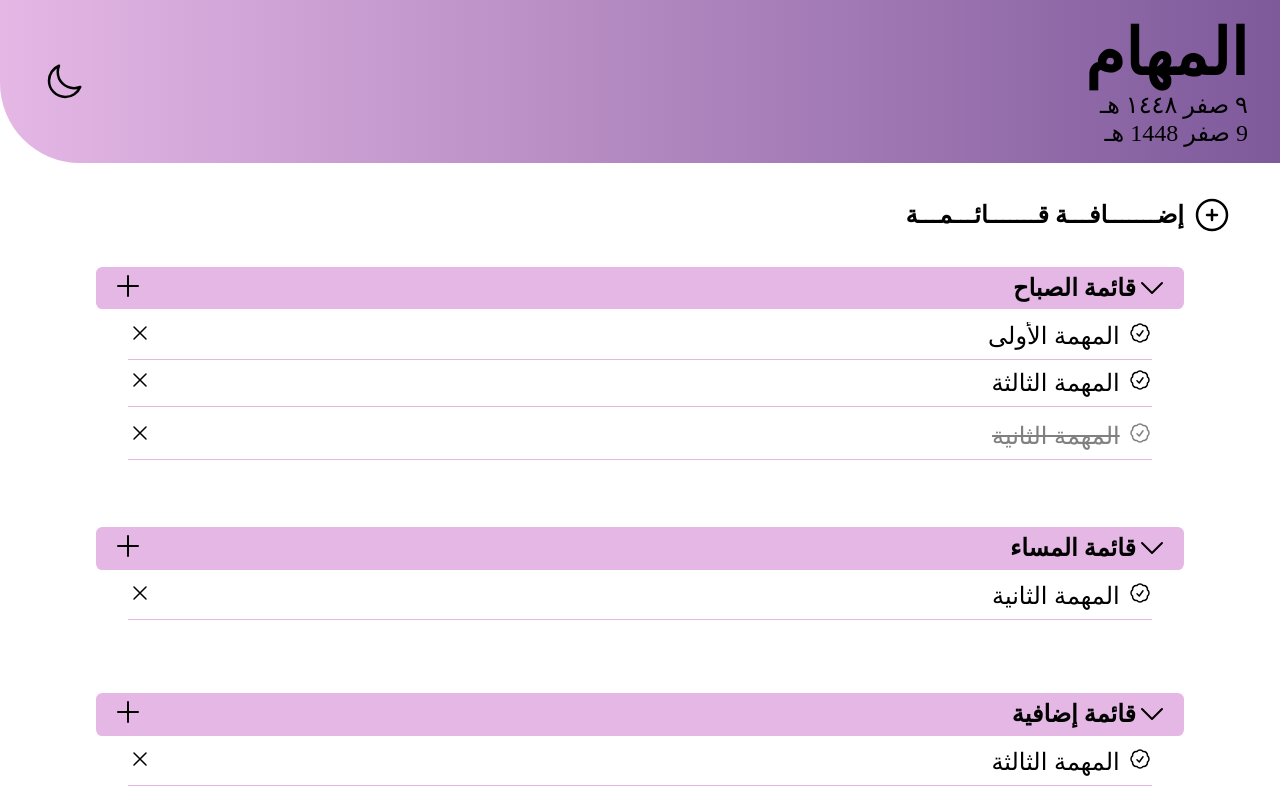
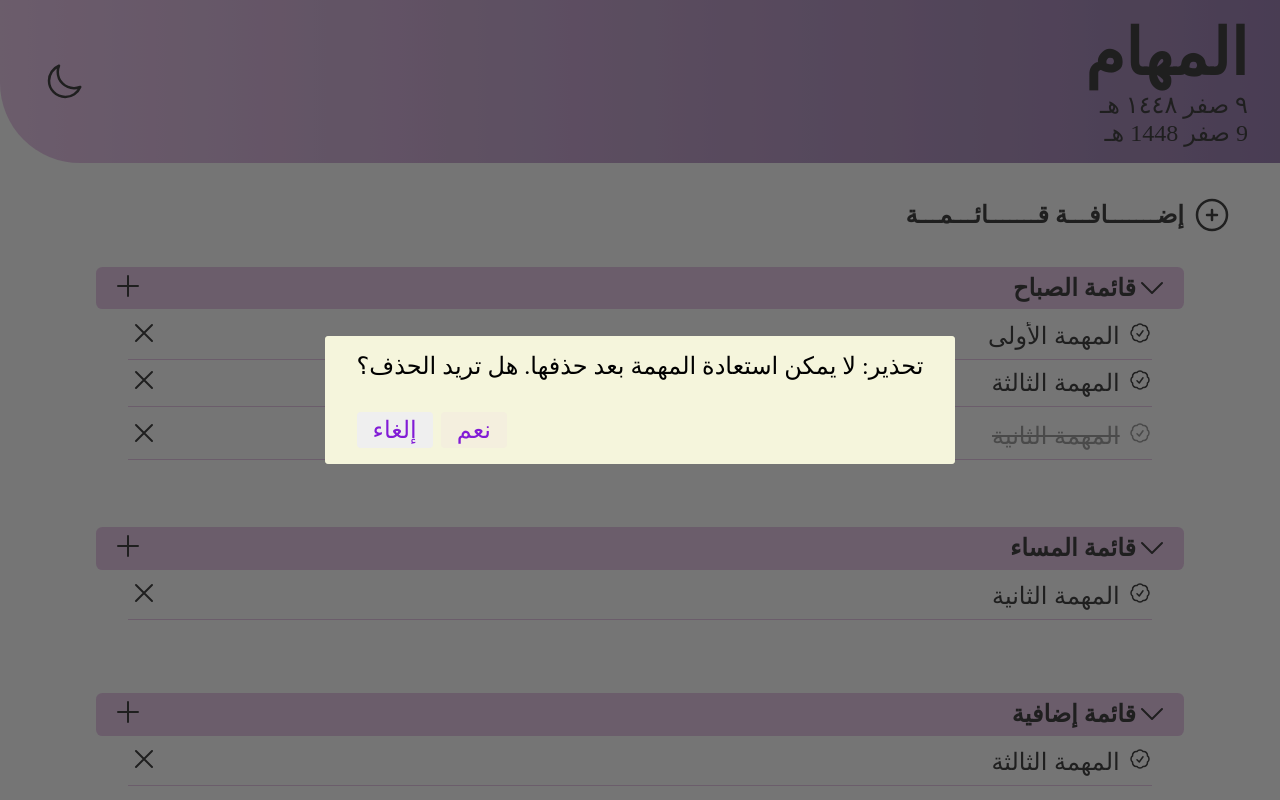
Before and after one commit to ZCodingSpace/ToDoListRv01, a React (Create React App) app: page / in a window 1280 px wide. Built offline with nearby package versions, Linux system fonts and the light colour scheme; a web font is replaced by a local one.

Commit message:
Deletion Dialog Box component added

```diff
--- a/src/ToDos/ListsStyles.css
+++ b/src/ToDos/ListsStyles.css
@@ -60,20 +60,6 @@
         .todos-container {
             width: 97%;
             padding: 0.2rem 1rem;
-
-            .todo {
-                justify-content: space-between;
-                border-bottom: 1px solid #e4b7e5;
-                font-size: 1.5rem;
-
-                div {
-                    gap: 0.5rem;
-                }
-
-                SVG {
-                    width: 1.5rem;
-                }
-            }
         }
 
 
@@ -89,10 +75,16 @@
 
 
 .todo {
+
+    justify-content: space-between;
+    border-bottom: 1px solid #e4b7e5;
+    font-size: 1.5rem;
+
     .task-content {
         padding: 0.5rem 0;
         flex-grow: 1;
         justify-content: flex-start;
+        gap: 0.5rem;
 
         input[type=checkbox] {
             position: absolute;
@@ -148,6 +140,72 @@
         }
 
     }
+
+    .delete-task-button {
+        width: 1.5rem;
+
+    }
+
+    @media (min-width: 767px) {
+        .delete-task-button {
+            width: 2rem;
+        }
+
+    }
 }
 
 /* --- ToDo Component - END --- */
+
+/* --- DeletionDialogBox - START */
+
+.deletion-dialog-box-container {
+    position: absolute;
+    top: 0;
+    left: 0;
+    width: 100vw;
+    height: 100vh;
+    background-color: #32323232;
+
+    .content-container {
+
+        max-width: 85vw;
+        padding: 1rem 2rem;
+        flex-direction: column;
+        gap: 2rem;
+        border-radius: 0.25rem;
+        background-color: beige;
+
+        .buttons-container {
+            width: 100%;
+            justify-content: flex-end;
+            gap: 0.5rem;
+
+            .confirm-button,
+            .cancel-button {
+
+                padding: 0.25rem 1rem;
+                font-size: 1rem;
+                border-radius: 0.25rem;
+                border: none;
+                color: #821cd6;
+                cursor: pointer;
+            }
+
+            @media (min-width: 767px) {
+
+                .confirm-button,
+                .cancel-button {
+                    font-size: 1.5rem;
+                }
+            }
+
+            .confirm-button {
+                background-color: #e4b7e51a;
+            }
+
+        }
+    }
+
+}
+
+/* --- DeletionDialogBox - END */
--- a/src/ToDos/ToDo.js
+++ b/src/ToDos/ToDo.js
@@ -68,7 +68,6 @@ export default function ToDo({ listID, taskID, title, isChecked, status }) {
     <>
       <div className="todo center">
         <div className="center task-content">
-
           {/* Checkbox Button - START */}
           <div
             className="checkbox-container"
@@ -96,13 +95,29 @@ export default function ToDo({ listID, taskID, title, isChecked, status }) {
         {/* Delete Task Button - START */}
         <div>
           <XMarkIcon
+            className="delete-task-button"
             onClick={() => {
               deleteTask(listID, taskID);
             }}
           />
         </div>
         {/* Delete Task Button - END */}
+        <DeletionDialogBox />
       </div>
     </>
   );
 }
+
+function DeletionDialogBox() {
+  return (
+    <div className="deletion-dialog-box-container center">
+      <div className="content-container center">
+        <p className="deletion-msg">تحذير: لا يمكن استعادة المهمة بعد حذفها. هل تريد الحذف؟</p>
+        <div className="buttons-container center">
+          <button className="confirm-button">نعم</button>
+          <button className="cancel-button">إلغاء</button>
+        </div>
+      </div>
+    </div>
+  );
+}
```
